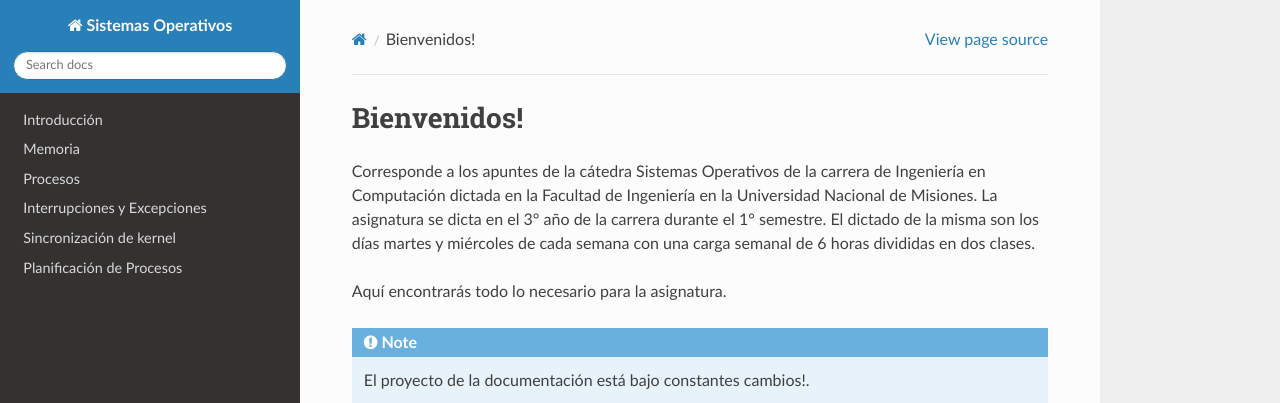
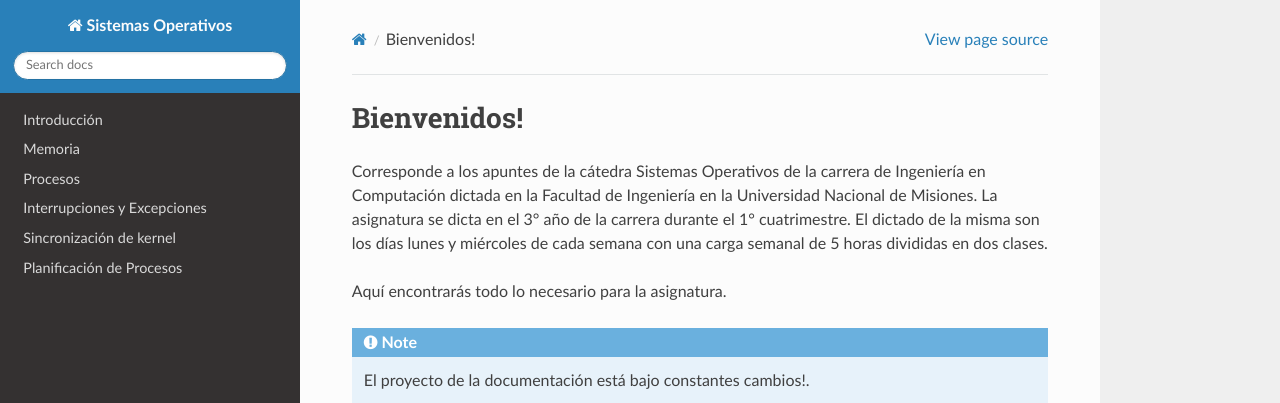
Before and after one commit to educonstantin/so, a Sphinx documentation site: the page built from docs/source/index.rst, in a window 1280 px wide and 900 px high. Shown: the top 403 px of the window. Built offline with Sphinx 7.4.7 and the Read the Docs theme 3.1.0, drawn with Linux system fonts in a browser that asks for light colours.

Commit message:
Update index.rst

```diff
--- a/docs/source/index.rst
+++ b/docs/source/index.rst
@@ -4,9 +4,9 @@
 Corresponde a los apuntes de la cátedra Sistemas Operativos de la carrera de
 Ingeniería en Computación dictada en la Facultad de Ingeniería en la
 Universidad Nacional de Misiones.
-La asignatura se dicta en el 3° año de la carrera durante el 1° semestre.
-El dictado de la misma son los días martes y miércoles de cada semana con una
-carga semanal de 6 horas divididas en dos clases.
+La asignatura se dicta en el 3° año de la carrera durante el 1° cuatrimestre.
+El dictado de la misma son los días lunes y miércoles de cada semana con una
+carga semanal de 5 horas divididas en dos clases.
 
 Aquí encontrarás todo lo necesario para la asignatura.
 
```
